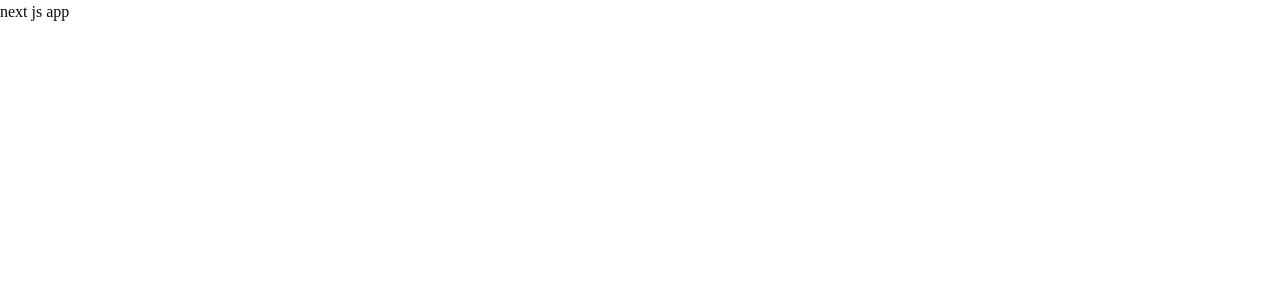
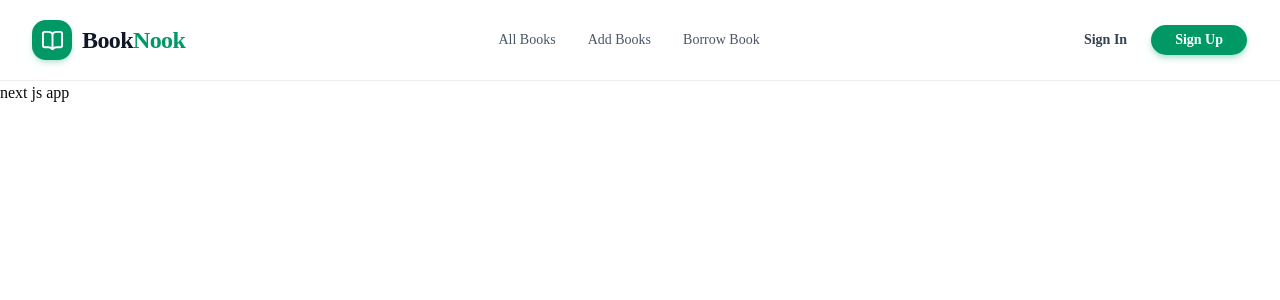
Before and after one commit to mahbub810515/a08-booknook-client, a Next.js app: page / in a window 1280 px wide. Shown: the top 300 px of the page. Built offline with nearby package versions, Linux system fonts and the light colour scheme.

Commit message:
navbar added to the layout

```diff
--- a/src/app/layout.tsx
+++ b/src/app/layout.tsx
@@ -1,6 +1,7 @@
 import type { Metadata } from "next";
 import { Geist, Geist_Mono } from "next/font/google";
 import "./globals.css";
+import Navbar from "@/components/shared/NavBar";
 
 const geistSans = Geist({
   variable: "--font-geist-sans",
@@ -23,7 +24,10 @@ export default function RootLayout({ children }: LayoutProps<"/">) {
       lang="en"
       className={`${geistSans.variable} ${geistMono.variable} h-full antialiased`}
     >
-      <body className="min-h-full flex flex-col">{children}</body>
+      <body className="min-h-full flex flex-col">
+        <Navbar/>
+        {children}
+        </body>
     </html>
   );
 }
--- /dev/null
+++ b/src/components/shared/NavBar.tsx
@@ -0,0 +1,134 @@
+
+"use client";
+
+import Link from "next/link";
+import { useState } from "react";
+import {
+  BookOpen,
+  Menu,
+  X,
+  Library,
+  Plus,
+  BookMarked,
+} from "lucide-react";
+
+import { Button } from "@/components/ui/button";
+
+const navLinks = [
+  {
+    name: "All Books",
+    href: "/books",
+    icon: Library,
+  },
+  {
+    name: "Add Books",
+    href: "/books/add",
+    icon: Plus,
+  },
+  {
+    name: "Borrow Book",
+    href: "/borrow",
+    icon: BookMarked,
+  },
+];
+
+export default function Navbar() {
+  const [isOpen, setIsOpen] = useState(false);
+
+  return (
+    <header className="sticky top-0 z-50 w-full border-b border-gray-200/70 bg-white/90 backdrop-blur-xl">
+      <nav className="mx-auto flex h-20 max-w-7xl items-center justify-between px-5 lg:px-8">
+
+        {/* Logo */}
+        <Link href="/" className="flex items-center gap-2.5">
+          <div className="flex h-10 w-10 items-center justify-center rounded-xl bg-emerald-600 text-white shadow-md shadow-emerald-600/20">
+            <BookOpen size={23} />
+          </div>
+
+          <span className="text-2xl font-bold tracking-tight text-gray-900">
+            Book<span className="text-emerald-600">Nook</span>
+          </span>
+        </Link>
+
+        {/* Desktop Navigation */}
+        <div className="hidden items-center gap-8 md:flex">
+          {navLinks.map((link) => (
+            <Link
+              key={link.name}
+              href={link.href}
+              className="text-sm font-medium text-gray-600 transition-colors hover:text-emerald-600"
+            >
+              {link.name}
+            </Link>
+          ))}
+        </div>
+
+        {/* Auth Buttons */}
+        <div className="hidden items-center gap-3 md:flex">
+          <Button
+
+            variant="ghost"
+            className="font-semibold text-gray-700 hover:text-emerald-600"
+          >
+            <Link href="/sign-in">Sign In</Link>
+          </Button>
+
+          <Button
+
+            className="rounded-full bg-emerald-600 px-6 font-semibold text-white shadow-md shadow-emerald-600/20 hover:bg-emerald-700"
+          >
+            <Link href="/sign-up">Sign Up</Link>
+          </Button>
+        </div>
+
+        {/* Mobile Menu Button */}
+        <button
+          onClick={() => setIsOpen(!isOpen)}
+          className="rounded-lg p-2 text-gray-700 hover:bg-gray-100 md:hidden"
+          aria-label="Toggle navigation menu"
+          aria-expanded={isOpen}
+        >
+          {isOpen ? <X size={24} /> : <Menu size={24} />}
+        </button>
+      </nav>
+
+      {/* Mobile Navigation */}
+      {isOpen && (
+        <div className="border-t border-gray-100 bg-white px-5 py-5 shadow-lg md:hidden">
+          <div className="flex flex-col gap-2">
+            {navLinks.map((link) => {
+              const Icon = link.icon;
+
+              return (
+                <Link
+                  key={link.name}
+                  href={link.href}
+                  onClick={() => setIsOpen(false)}
+                  className="flex items-center gap-3 rounded-lg px-4 py-3 text-sm font-medium text-gray-700 transition hover:bg-emerald-50 hover:text-emerald-700"
+                >
+                  <Icon size={19} />
+                  {link.name}
+                </Link>
+              );
+            })}
+
+            <div className="my-2 border-t border-gray-100" />
+            <Button  variant="outline" className="w-full rounded-full">
+              <Link href="/sign-in" onClick={() => setIsOpen(false)}>
+                Sign In
+              </Link>
+            </Button>
+
+            <Button
+              className="w-full rounded-full bg-emerald-600 hover:bg-emerald-700"
+            >
+              <Link href="/sign-up" onClick={() => setIsOpen(false)}>
+                Sign Up
+              </Link>
+            </Button>
+          </div>
+        </div>
+      )}
+    </header>
+  );
+}
```
Also changed, not shown: src/app/page.tsx (line endings or trailing spaces).
